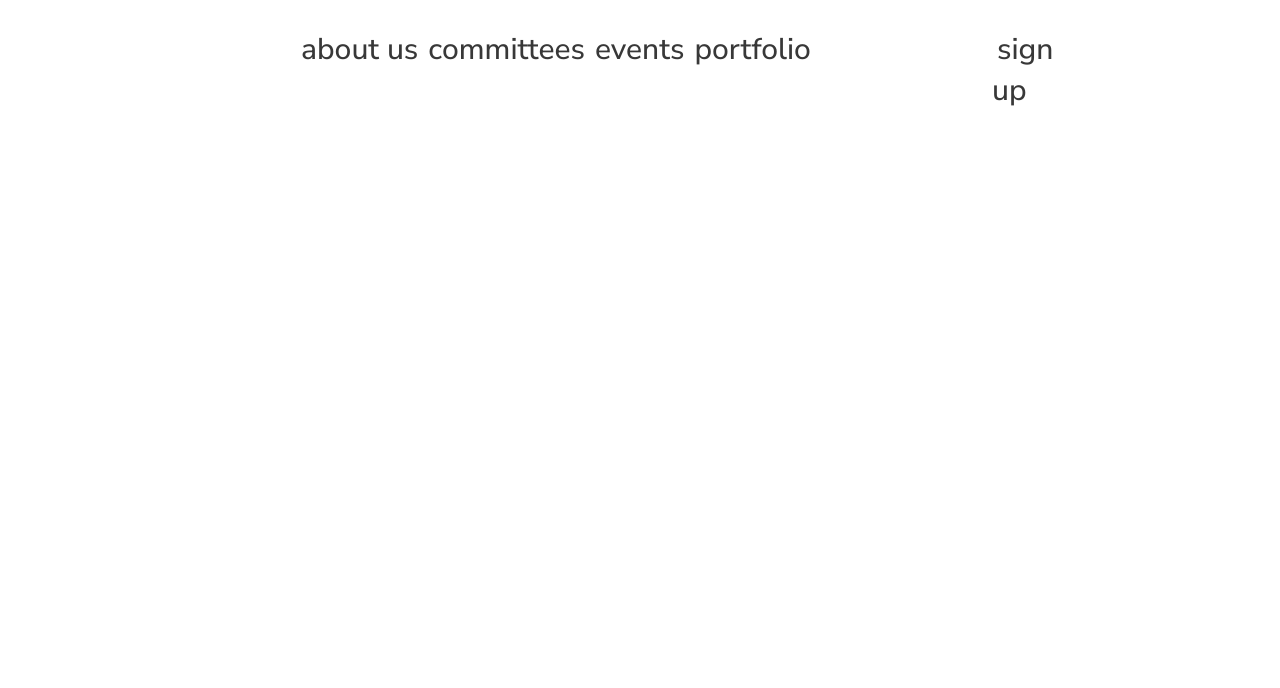
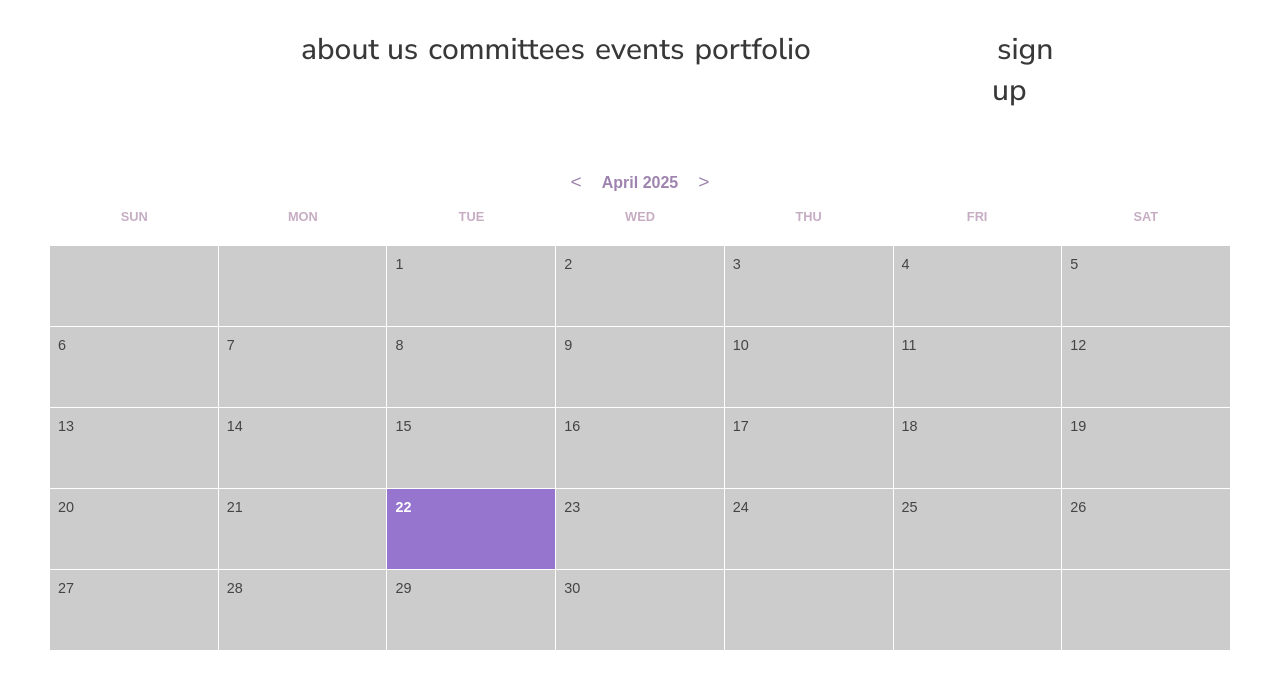
Before and after one commit to rcc-sjsu/rcc-site-mk3, a Next.js app: page /events in a window 1280 px wide. Shown: the top 688 px of the page. Built offline with nearby package versions, Linux system fonts and the light colour scheme.

Commit message:
added events page code

```diff
--- a/app/(pages)/events/page.module.css
+++ b/app/(pages)/events/page.module.css
@@ -0,0 +1,85 @@
+.container {
+    background-color: white;
+    min-height: 100vh;
+    font-family: 'Arial', sans-serif;
+  }
+
+  .navbar {
+    display: flex;
+    justify-content: space-between;
+    align-items: center;
+    padding: 20px 50px;
+    font-size: 1.2rem;
+  }
+
+  .navLinks {
+    display: flex;
+    list-style-type: none;
+    gap: 40px;
+    margin: 0;
+    padding: 0;
+  }
+
+  .signupButton {
+    background-color: #6a1b9a;
+    color: white;
+    border: none;
+    border-radius: 5px;
+    padding: 10px 20px;
+    font-size: 1rem;
+    cursor: pointer;
+  }
+
+  .monthHeader {
+    text-align: center;
+    font-size: 1rem;
+    color: #9e84af;
+    margin: 30px 0 10px 0;
+    display: flex;
+    justify-content: center;
+    align-items: center;
+    gap: 20px;
+  }
+
+  .arrow {
+    font-size: 1.2rem;
+    cursor: pointer;
+  }
+
+  .monthLabel {
+    font-weight: 600;
+  }
+
+  .daysRow {
+    display: grid;
+    grid-template-columns: repeat(7, 1fr);
+    text-align: center;
+    font-weight: 600;
+    font-size: 0.8rem;
+    color: #c7adc3;
+    margin: 0 50px;
+  }
+
+  .datesGrid {
+    display: grid;
+    grid-template-columns: repeat(7, 1fr);
+    gap: 1px;
+    margin: 20px 50px 50px 50px;
+  }
+
+  .dateCell {
+    background-color: #ccc;
+    height: 80px;
+    display: flex;
+    align-items: flex-start;
+    justify-content: flex-start;
+    padding: 8px;
+    font-size: 0.9rem;
+    color: #444;
+  }
+
+  .today {
+    background-color: #9575cd !important;
+    color: white;
+    font-weight: bold;
+  }
--- a/app/(pages)/events/page.tsx
+++ b/app/(pages)/events/page.tsx
@@ -1,7 +1,106 @@
-export default function Events() {
+'use client';
+
+import React, { useState } from 'react';
+import styles from './page.module.css';
+
+const daysOfWeek = ['SUN', 'MON', 'TUE', 'WED', 'THU', 'FRI', 'SAT'];
+
+function getCalendarDates(year: number, month: number): (number | null)[] {
+  const firstDay = new Date(year, month, 1);
+  const lastDay = new Date(year, month + 1, 0);
+  const startDay = firstDay.getDay();
+  const totalDays = lastDay.getDate();
+
+  const dates: (number | null)[] = [];
+
+  for (let i = 0; i < startDay; i++) {
+    dates.push(null);
+  }
+
+  for (let day = 1; day <= totalDays; day++) {
+    dates.push(day);
+  }
+
+  while (dates.length % 7 !== 0) {
+    dates.push(null);
+  }
+
+  return dates;
+}
+
+export default function EventsPage() {
+  const today = new Date();
+  const [currentMonth, setCurrentMonth] = useState(today.getMonth());
+  const [currentYear, setCurrentYear] = useState(today.getFullYear());
+
+  const handlePrev = () => {
+    setCurrentMonth(prev => {
+      if (prev === 0) {
+        setCurrentYear(y => y - 1);
+        return 11;
+      }
+      return prev - 1;
+    });
+  };
+
+  const handleNext = () => {
+    setCurrentMonth(prev => {
+      if (prev === 11) {
+        setCurrentYear(y => y + 1);
+        return 0;
+      }
+      return prev + 1;
+    });
+  };
+
+  const isToday = (day: number) => {
     return (
-        <body>
+      day === today.getDate() &&
+      currentMonth === today.getMonth() &&
+      currentYear === today.getFullYear()
+    );
+  };
 
-        </body>
-    );
+  const dates = getCalendarDates(currentYear, currentMonth);
+  const monthLabel = new Date(currentYear, currentMonth).toLocaleString('default', {
+    month: 'long',
+    year: 'numeric',
+  });
+
+  return (
+    <div className={styles.container}>
+      <nav className={styles.navbar}>
+        <ul className={styles.navLinks}>
+          <li>about us</li>
+          <li>committees</li>
+          <li>events</li>
+          <li>portfolio</li>
+        </ul>
+        <button className={styles.signupButton}>sign up</button>
+      </nav>
+
+      <div className={styles.monthHeader}>
+        <span className={styles.arrow} onClick={handlePrev}>&lt;</span>
+        <span className={styles.monthLabel}>{monthLabel}</span>
+        <span className={styles.arrow} onClick={handleNext}>&gt;</span>
+      </div>
+
+      <div className={styles.daysRow}>
+        {daysOfWeek.map(day => (
+          <div className={styles.dayName} key={day}>{day}</div>
+        ))}
+      </div>
+
+      <div className={styles.datesGrid}>
+        {dates.map((date, idx) => (
+          <div
+            className={`${styles.dateCell} ${isToday(date ?? 0) ? styles.today : ''}`}
+            key={idx}
+          >
+            {date}
+          </div>
+        ))}
+      </div>
+    </div>
+  );
 }
```
